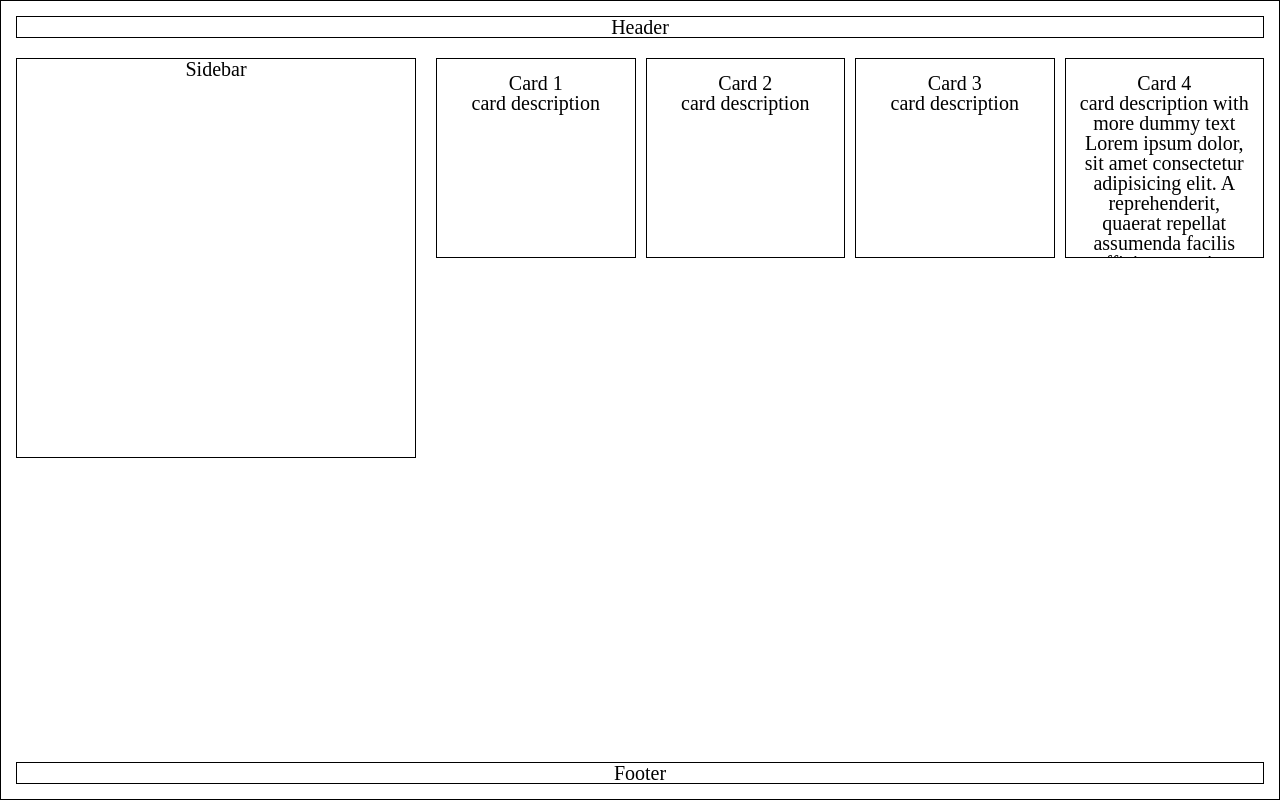
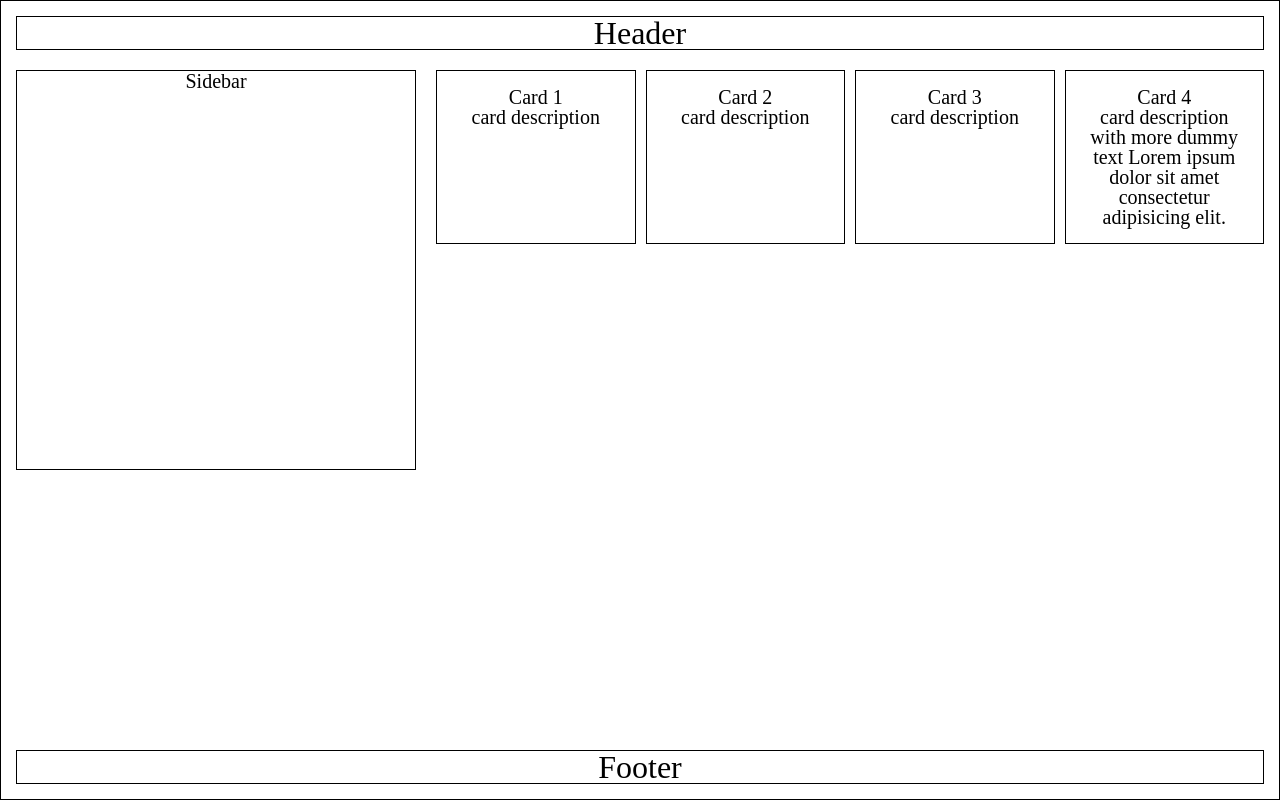
Before and after one commit to kozh-k/Module_2, a plain HTML site: page stage_4/index.html in a window 1280 px wide. Drawn offline with Linux system fonts and the light colour scheme.

Commit message:
fix: stage_4

```diff
--- a/stage_4/index.html
+++ b/stage_4/index.html
@@ -8,6 +8,7 @@
    <link rel="stylesheet" href="styles/styles.css">
 </head>
 <body>
+   <div class="container">
       <header class="header">
          Header
       </header>
@@ -31,7 +32,7 @@
             <article class="card">
                <h2>Card 4</h2>
                <p>card description with more dummy text
-               Lorem ipsum dolor, sit amet consectetur adipisicing elit. A reprehenderit, quaerat repellat assumenda facilis officia rem enim, repellendus earum ipsam voluptates doloribus quae animi doloremque illo autem perspiciatis dolore aperiam?
+                  Lorem ipsum dolor sit amet consectetur adipisicing elit.
                </p>
             </article>
          </section>
@@ -39,5 +40,6 @@
       <footer class="footer">
          Footer
       </footer>
+   </div>
 </body>
 </html>
--- a/stage_4/styles/null-styles.css
+++ b/stage_4/styles/null-styles.css
@@ -20,7 +20,6 @@ html,body{
 	width: 100%;
 	font-size: 100%;
 	line-height: 1;
-	font-size: 14px;
 	-ms-text-size-adjust: 100%;
 	-moz-text-size-adjust: 100%;
 	-webkit-text-size-adjust: 100%;
--- a/stage_4/styles/styles.css
+++ b/stage_4/styles/styles.css
@@ -1,7 +1,10 @@
 body {
+   font-size: 20px;
+}
+
+.container {
    border: 1px solid black;
    margin: 0 auto;
-   font-size: 20px;
    min-height: 100vh;
    max-width: 1500px;
    padding: 15px;
@@ -15,12 +18,14 @@ body {
    border: 1px solid black;
    max-height: 50px;
    width: 100%;
+   font-size: 2rem;
 }
 
 .footer {
    border: 1px solid black;
    max-height: 50px;
    width: 100%;
+   font-size: 2rem;
 }
 
 .main {
@@ -35,9 +40,9 @@ body {
 }
 
 .cards {
-   height: max-content;
    display: grid;
    grid-template-columns: repeat(4, 1fr);
+   grid-template-rows: max-content;
    gap: 10px;
    align-items: stretch;
 }
```
Lines whose indentation alone changed are shown as unchanged.
